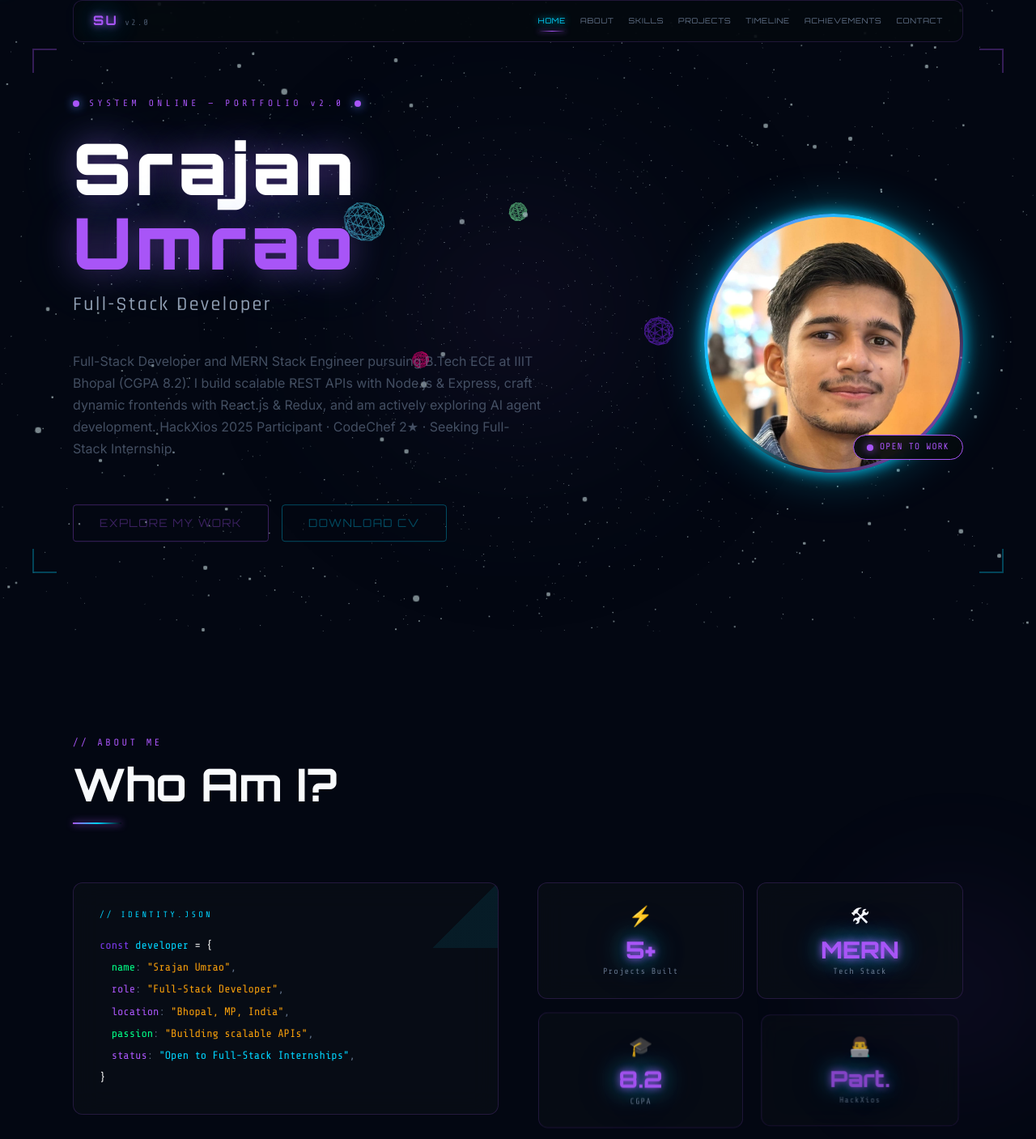
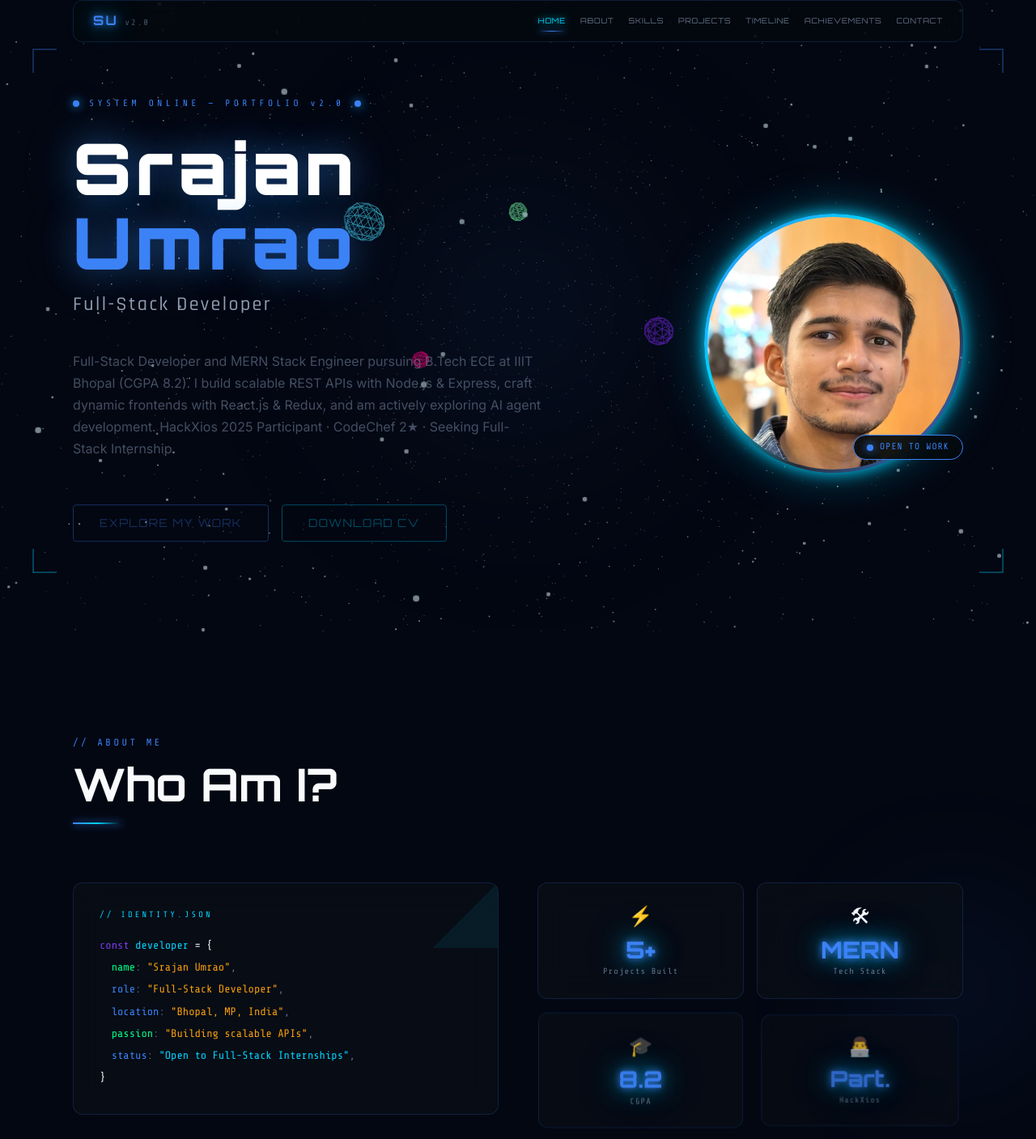
Before and after one commit to srajan19181-star/Portfolio, a React (Vite) app: page / in a window 1280 px wide. Shown: the part 20-1427 px from the top of the page at 81% size. Built offline with nearby package versions, Linux system fonts and the light colour scheme.

Commit message:
style: switch primary theme color from purple to solid blue

```diff
--- a/src/components/sections/About.jsx
+++ b/src/components/sections/About.jsx
@@ -13,9 +13,9 @@ const stats = [
 ];
 
 const interests = [
-  { label: 'Full-Stack Development', icon: '🔧', color: '#a855f7' },
+  { label: 'Full-Stack Development', icon: '🔧', color: '#3b82f6' },
   { label: 'AI Agent Building', icon: '🤖', color: '#00d4ff' },
-  { label: 'Backend Engineering', icon: '🌐', color: '#a855f7' },
+  { label: 'Backend Engineering', icon: '🌐', color: '#3b82f6' },
   { label: 'React & Redux', icon: '⚛️', color: '#ffffff' },
   { label: 'API Architecture', icon: '🔗', color: '#00d4ff' },
   { label: 'Competitive Coding', icon: '💡', color: '#f59e0b' },
@@ -41,7 +41,7 @@ const About = () => {
           width: 400,
           height: 400,
           borderRadius: '50%',
-          background: 'radial-gradient(circle, rgba(168, 85, 247,0.07) 0%, transparent 70%)',
+          background: 'radial-gradient(circle, rgba(59, 130, 246,0.07) 0%, transparent 70%)',
           filter: 'blur(60px)',
           pointerEvents: 'none',
         }}
@@ -112,16 +112,16 @@ const About = () => {
                 &nbsp;&nbsp;<span style={{ color: '#00ff88' }}>name</span>:{' '}
                 <span style={{ color: '#f59e0b' }}>"{personalInfo.name}"</span>,
                 <br />
-                &nbsp;&nbsp;<span style={{ color: '#a855f7' }}>role</span>:{' '}
+                &nbsp;&nbsp;<span style={{ color: '#3b82f6' }}>role</span>:{' '}
                 <span style={{ color: '#f59e0b' }}>"Full-Stack Developer"</span>,
                 <br />
-                &nbsp;&nbsp;<span style={{ color: '#a855f7' }}>location</span>:{' '}
+                &nbsp;&nbsp;<span style={{ color: '#3b82f6' }}>location</span>:{' '}
                 <span style={{ color: '#f59e0b' }}>"{personalInfo.location}"</span>,
                 <br />
                 &nbsp;&nbsp;<span style={{ color: '#00ff88' }}>passion</span>:{' '}
                 <span style={{ color: '#f59e0b' }}>"Building scalable APIs"</span>,
                 <br />
-                &nbsp;&nbsp;<span style={{ color: '#a855f7' }}>status</span>:{' '}
+                &nbsp;&nbsp;<span style={{ color: '#3b82f6' }}>status</span>:{' '}
                 <span style={{ color: '#00d4ff' }}>"Open to Full-Stack Internships"</span>,
                 <br />
                 <span style={{ color: '#ffffff' }}>{'}'}</span>
@@ -182,7 +182,7 @@ const About = () => {
                   <div style={{ fontSize: '1.5rem', marginBottom: 8 }}>{stat.icon}</div>
                   <div
                     className="font-display glow-cyan"
-                    style={{ color: '#a855f7', fontSize: '1.8rem', fontWeight: 800, lineHeight: 1 }}
+                    style={{ color: '#3b82f6', fontSize: '1.8rem', fontWeight: 800, lineHeight: 1 }}
                   >
                     {stat.value}
                   </div>
@@ -206,7 +206,7 @@ const About = () => {
             >
               <div
                 className="font-mono"
-                style={{ color: '#a855f7', fontSize: '0.65rem', marginBottom: 20, letterSpacing: '0.3em' }}
+                style={{ color: '#3b82f6', fontSize: '0.65rem', marginBottom: 20, letterSpacing: '0.3em' }}
               >
                 // INTERESTS & FOCUS AREAS
               </div>
@@ -263,7 +263,7 @@ const About = () => {
                 <div style={{ color: '#e8f5e9', fontWeight: 600, fontSize: '1rem' }}>
                   B.Tech — Electronics & Communication Engg.
                 </div>
-                <div style={{ color: '#a855f7', fontSize: '0.85rem', marginTop: 4 }}>
+                <div style={{ color: '#3b82f6', fontSize: '0.85rem', marginTop: 4 }}>
                   IIIT Bhopal, MP
                 </div>
                 <div style={{ color: '#64748b', fontSize: '0.8rem', marginTop: 4 }}>
--- a/src/components/sections/Hero.jsx
+++ b/src/components/sections/Hero.jsx
@@ -55,7 +55,7 @@ const Hero = () => {
           height: 700,
           borderRadius: '50%',
           background:
-            'radial-gradient(circle, rgba(168, 85, 247,0.07) 0%, rgba(31, 41, 55, 0.05) 40%, transparent 70%)',
+            'radial-gradient(circle, rgba(59, 130, 246,0.07) 0%, rgba(31, 41, 55, 0.05) 40%, transparent 70%)',
           filter: 'blur(60px)',
           top: '50%',
           left: '50%',
@@ -66,10 +66,10 @@ const Hero = () => {
 
       {/* Animated corner brackets */}
       <div style={{ position: 'absolute', top: 80, left: 40, opacity: 0.3 }}>
-        <div style={{ width: 30, height: 30, borderTop: '2px solid #a855f7', borderLeft: '2px solid #a855f7' }} />
+        <div style={{ width: 30, height: 30, borderTop: '2px solid #3b82f6', borderLeft: '2px solid #3b82f6' }} />
       </div>
       <div style={{ position: 'absolute', top: 80, right: 40, opacity: 0.3 }}>
-        <div style={{ width: 30, height: 30, borderTop: '2px solid #a855f7', borderRight: '2px solid #a855f7' }} />
+        <div style={{ width: 30, height: 30, borderTop: '2px solid #3b82f6', borderRight: '2px solid #3b82f6' }} />
       </div>
       <div style={{ position: 'absolute', bottom: 80, left: 40, opacity: 0.3 }}>
         <div style={{ width: 30, height: 30, borderBottom: '2px solid #00d4ff', borderLeft: '2px solid #00d4ff' }} />
@@ -90,7 +90,7 @@ const Hero = () => {
             transition={{ duration: 0.6, delay: 0.2 }}
             className="font-mono"
             style={{
-              color: '#a855f7',
+              color: '#3b82f6',
               fontSize: '0.7rem',
               letterSpacing: '0.4em',
               marginBottom: 24,
@@ -106,8 +106,8 @@ const Hero = () => {
                 width: 8,
                 height: 8,
                 borderRadius: '50%',
-                background: '#a855f7',
-                boxShadow: '0 0 10px #a855f7, 0 0 20px #00d4ff',
+                background: '#3b82f6',
+                boxShadow: '0 0 10px #3b82f6, 0 0 20px #00d4ff',
                 animation: 'pulse-neon 2s infinite',
               }}
             />
@@ -118,8 +118,8 @@ const Hero = () => {
                 width: 8,
                 height: 8,
                 borderRadius: '50%',
-                background: '#a855f7',
-                boxShadow: '0 0 10px #a855f7, 0 0 20px #00d4ff',
+                background: '#3b82f6',
+                boxShadow: '0 0 10px #3b82f6, 0 0 20px #00d4ff',
                 animation: 'pulse-neon 2s infinite',
               }}
             />
@@ -140,13 +140,13 @@ const Hero = () => {
               lineHeight: 1.05,
               marginBottom: 12,
               textShadow:
-                '0 0 40px rgba(168, 85, 247,0.45), 0 0 80px rgba(0, 212, 255,0.2)',
+                '0 0 40px rgba(59, 130, 246,0.45), 0 0 80px rgba(0, 212, 255,0.2)',
             }}
           >
             {personalInfo.name.split(' ').map((word, i) => (
               <span
                 key={i}
-                style={{ display: 'block', color: i === 0 ? '#ffffff' : '#a855f7' }}
+                style={{ display: 'block', color: i === 0 ? '#ffffff' : '#3b82f6' }}
               >
                 {word}
               </span>
@@ -253,7 +253,7 @@ const Hero = () => {
                   letterSpacing: '0.1em',
                   transition: 'all 0.3s ease',
                 }}
-                onMouseEnter={(e) => (e.currentTarget.style.color = '#a855f7')}
+                onMouseEnter={(e) => (e.currentTarget.style.color = '#3b82f6')}
                 onMouseLeave={(e) => (e.currentTarget.style.color = '#64748b')}
               >
                 <span style={{ fontSize: '1rem' }}>{social.icon}</span>
@@ -276,9 +276,9 @@ const Hero = () => {
               width: 'clamp(200px, 25vw, 320px)',
               height: 'clamp(200px, 25vw, 320px)',
               borderRadius: '50%',
-              background: 'linear-gradient(135deg, #a855f7, #00d4ff, rgba(255,255,255,0.15), #a855f7)',
+              background: 'linear-gradient(135deg, #3b82f6, #00d4ff, rgba(255,255,255,0.15), #3b82f6)',
               padding: 4,
-              boxShadow: '0 0 50px rgba(168, 85, 247,0.35), 0 0 100px rgba(0, 212, 255,0.12)',
+              boxShadow: '0 0 50px rgba(59, 130, 246,0.35), 0 0 100px rgba(0, 212, 255,0.12)',
               animation: 'pulse-neon 3s ease-in-out infinite',
             }}>
               <img
@@ -300,7 +300,7 @@ const Hero = () => {
               bottom: 16,
               right: 0,
               background: 'rgba(5,10,14,0.92)',
-              border: '1.5px solid #a855f7',
+              border: '1.5px solid #3b82f6',
               borderRadius: 20,
               padding: '6px 16px',
               display: 'flex',
@@ -311,9 +311,9 @@ const Hero = () => {
               <motion.span
                 animate={{ scale: [1, 1.4, 1] }}
                 transition={{ duration: 1.5, repeat: Infinity }}
-                style={{ width: 8, height: 8, borderRadius: '50%', background: '#a855f7', boxShadow: '0 0 10px #a855f7', display: 'inline-block' }}
+                style={{ width: 8, height: 8, borderRadius: '50%', background: '#3b82f6', boxShadow: '0 0 10px #3b82f6', display: 'inline-block' }}
               />
-              <span style={{ fontFamily: "'Share Tech Mono', monospace", fontSize: '0.7rem', color: '#a855f7', letterSpacing: '0.1em' }}>OPEN TO WORK</span>
+              <span style={{ fontFamily: "'Share Tech Mono', monospace", fontSize: '0.7rem', color: '#3b82f6', letterSpacing: '0.1em' }}>OPEN TO WORK</span>
             </div>
           </div>
         </motion.div>
@@ -347,8 +347,8 @@ const Hero = () => {
           style={{
             width: 1,
             height: 40,
-            background: 'linear-gradient(180deg, #a855f7, #00d4ff, transparent)',
-            boxShadow: '0 0 6px #a855f7',
+            background: 'linear-gradient(180deg, #3b82f6, #00d4ff, transparent)',
+            boxShadow: '0 0 6px #3b82f6',
           }}
         />
       </motion.div>
--- a/src/components/ui/Footer.jsx
+++ b/src/components/ui/Footer.jsx
@@ -11,7 +11,7 @@ const Footer = () => {
     <footer
       style={{
         padding: '40px 24px',
-        borderTop: '1px solid rgba(168, 85, 247, 0.1)',
+        borderTop: '1px solid rgba(59, 130, 246, 0.1)',
         position: 'relative',
         zIndex: 10,
       }}
@@ -30,7 +30,7 @@ const Footer = () => {
         <div>
           <span
             className="font-display glow-cyan"
-            style={{ color: '#a855f7', fontSize: '0.9rem', letterSpacing: '0.15em' }}
+            style={{ color: '#3b82f6', fontSize: '0.9rem', letterSpacing: '0.15em' }}
           >
             {personalInfo.name.toUpperCase()}
           </span>
@@ -66,7 +66,7 @@ const Footer = () => {
                 transition: 'color 0.3s',
                 letterSpacing: '0.1em',
               }}
-              onMouseEnter={(e) => (e.currentTarget.style.color = '#a855f7')}
+              onMouseEnter={(e) => (e.currentTarget.style.color = '#3b82f6')}
               onMouseLeave={(e) => (e.currentTarget.style.color = '#334155')}
             >
               {link.label}
--- a/src/components/ui/Navbar.jsx
+++ b/src/components/ui/Navbar.jsx
@@ -64,7 +64,7 @@ const Navbar = () => {
             ? 'rgba(5, 10, 14, 0.95)'
             : 'rgba(5, 10, 14, 0.75)',
           backdropFilter: 'blur(20px)',
-          border: '1px solid rgba(168, 85, 247, 0.18)',
+          border: '1px solid rgba(59, 130, 246, 0.18)',
           borderRadius: 12,
           padding: '12px 24px',
           display: 'flex',
@@ -72,7 +72,7 @@ const Navbar = () => {
           justifyContent: 'space-between',
           transition: 'all 0.3s ease',
           boxShadow: scrolled
-            ? '0 8px 32px rgba(0,0,0,0.6), 0 0 20px rgba(168, 85, 247,0.06)'
+            ? '0 8px 32px rgba(0,0,0,0.6), 0 0 20px rgba(59, 130, 246,0.06)'
             : 'none',
         }}
       >
@@ -84,7 +84,7 @@ const Navbar = () => {
         >
           <span
             className="font-display glow-cyan"
-            style={{ color: '#a855f7', fontSize: '1rem', letterSpacing: '0.15em', fontWeight: 700 }}
+            style={{ color: '#3b82f6', fontSize: '1rem', letterSpacing: '0.15em', fontWeight: 700 }}
           >
             SU
           </span>
@@ -139,8 +139,8 @@ const Navbar = () => {
                       left: 0,
                       right: 0,
                       height: 1,
-                      background: 'linear-gradient(90deg, transparent, #a855f7, transparent)',
-                      boxShadow: '0 0 6px #a855f7',
+                      background: 'linear-gradient(90deg, transparent, #3b82f6, transparent)',
+                      boxShadow: '0 0 6px #3b82f6',
                       transformOrigin: 'center',
                     }}
                   />
@@ -158,7 +158,7 @@ const Navbar = () => {
             background: 'none',
             border: 'none',
             cursor: 'none',
-            color: '#a855f7',
+            color: '#3b82f6',
             fontSize: '1.2rem',
           }}
         >
--- a/src/data/portfolioData.js
+++ b/src/data/portfolioData.js
@@ -103,7 +103,7 @@ export const projects = [
     demo: "",
     status: "Complete",
     year: "2024",
-    color: "#a855f7",
+    color: "#3b82f6",
   },
   {
     id: 5,
--- a/src/index.css
+++ b/src/index.css
@@ -4,7 +4,7 @@
 
 :root {
   /* Primary accents */
-  --neon-cyan: #a855f7; /* Purple */
+  --neon-cyan: #3b82f6; /* Blue */
   --neon-green: #00d4ff; /* Blue */
   --neon-light-green: #ffffff; /* White */
   --neon-purple: #312e81;
@@ -14,7 +14,7 @@
   --dark-surface: #0a0f1e;
   --dark-card: #0d1424;
   --glass-bg: rgba(10, 15, 22, 0.78);
-  --glass-border: rgba(168, 85, 247, 0.18);
+  --glass-border: rgba(59, 130, 246, 0.18);
   --text-primary: #f8fafc;
   --text-secondary: #94a3b8;
   --text-muted: #64748b;
@@ -106,7 +106,7 @@ body {
 .text-neon-pink { color: var(--neon-light-green); }
 
 .glow-cyan {
-  text-shadow: 0 0 10px var(--neon-cyan), 0 0 30px var(--neon-green), 0 0 60px rgba(168, 85, 247, 0.35);
+  text-shadow: 0 0 10px var(--neon-cyan), 0 0 30px var(--neon-green), 0 0 60px rgba(59, 130, 246, 0.35);
 }
 .glow-purple {
   text-shadow: 0 0 10px var(--neon-green), 0 0 30px var(--neon-cyan);
@@ -125,13 +125,13 @@ body {
 }
 .glass-card-hover:hover {
   border-color: var(--neon-cyan);
-  box-shadow: 0 0 20px rgba(168, 85, 247, 0.2), 0 0 40px rgba(0, 212, 255, 0.08), 0 8px 32px rgba(0, 0, 0, 0.5);
+  box-shadow: 0 0 20px rgba(59, 130, 246, 0.2), 0 0 40px rgba(0, 212, 255, 0.08), 0 8px 32px rgba(0, 0, 0, 0.5);
   transform: translateY(-4px);
 }
 
 .neon-border {
   border: 1px solid var(--neon-cyan);
-  box-shadow: 0 0 10px rgba(168, 85, 247, 0.35), inset 0 0 10px rgba(168, 85, 247, 0.06);
+  box-shadow: 0 0 10px rgba(59, 130, 246, 0.35), inset 0 0 10px rgba(59, 130, 246, 0.06);
 }
 
 .neon-btn {
@@ -157,7 +157,7 @@ body {
   left: -100%;
   width: 100%;
   height: 100%;
-  background: linear-gradient(90deg, transparent, rgba(168, 85, 247, 0.25), transparent);
+  background: linear-gradient(90deg, transparent, rgba(59, 130, 246, 0.25), transparent);
   transition: 0.5s;
 }
 
@@ -166,8 +166,8 @@ body {
 }
 
 .neon-btn:hover {
-  background: rgba(168, 85, 247, 0.12);
-  box-shadow: 0 0 20px rgba(168, 85, 247, 0.5), 0 0 40px rgba(0, 212, 255, 0.2);
+  background: rgba(59, 130, 246, 0.12);
+  box-shadow: 0 0 20px rgba(59, 130, 246, 0.5), 0 0 40px rgba(0, 212, 255, 0.2);
   color: #fff;
 }
 
@@ -193,8 +193,8 @@ body {
     0deg,
     transparent,
     transparent 2px,
-    rgba(168, 85, 247, 0.012) 2px,
-    rgba(168, 85, 247, 0.012) 4px
+    rgba(59, 130, 246, 0.012) 2px,
+    rgba(59, 130, 246, 0.012) 4px
   );
   pointer-events: none;
   z-index: 1;
@@ -260,8 +260,8 @@ body {
 /* ===== GRID LINES ===== */
 .cyber-grid {
   background-image:
-    linear-gradient(rgba(168, 85, 247, 0.04) 1px, transparent 1px),
-    linear-gradient(90deg, rgba(168, 85, 247, 0.04) 1px, transparent 1px);
+    linear-gradient(rgba(59, 130, 246, 0.04) 1px, transparent 1px),
+    linear-gradient(90deg, rgba(59, 130, 246, 0.04) 1px, transparent 1px);
   background-size: 60px 60px;
 }
 
@@ -280,7 +280,7 @@ body {
 
 /* ===== PULSE ===== */
 @keyframes pulse-neon {
-  0%, 100% { box-shadow: 0 0 5px var(--neon-cyan), 0 0 20px rgba(168, 85, 247,0.3); }
+  0%, 100% { box-shadow: 0 0 5px var(--neon-cyan), 0 0 20px rgba(59, 130, 246,0.3); }
   50% { box-shadow: 0 0 20px var(--neon-green), 0 0 60px rgba(0, 212, 255,0.4); }
 }
 
```
Also changed, not shown: src/components/sections/Contact.jsx (+17 -17 lines), src/components/sections/Experience.jsx (+4 -4 lines), src/components/ui/LoadingScreen.jsx (+8 -8 lines).
